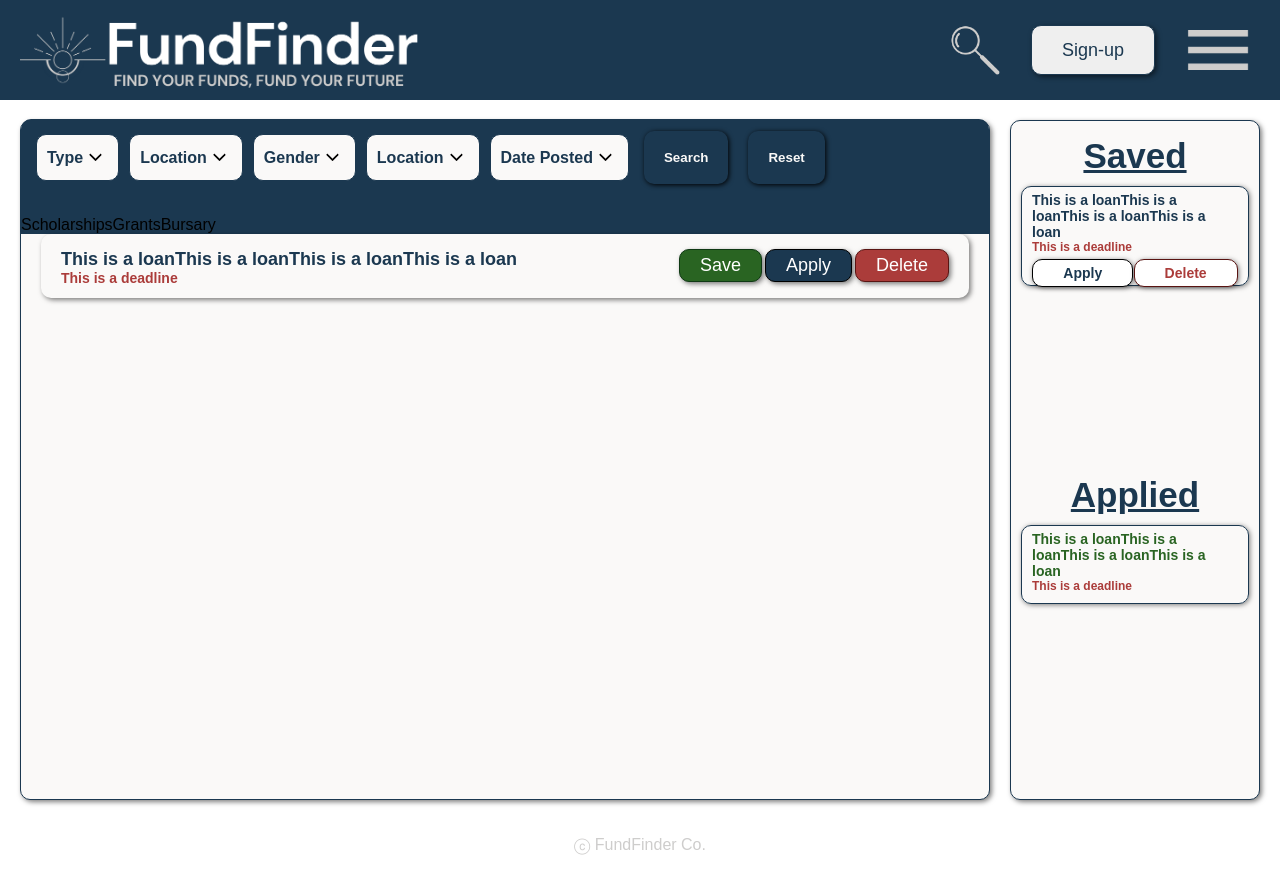
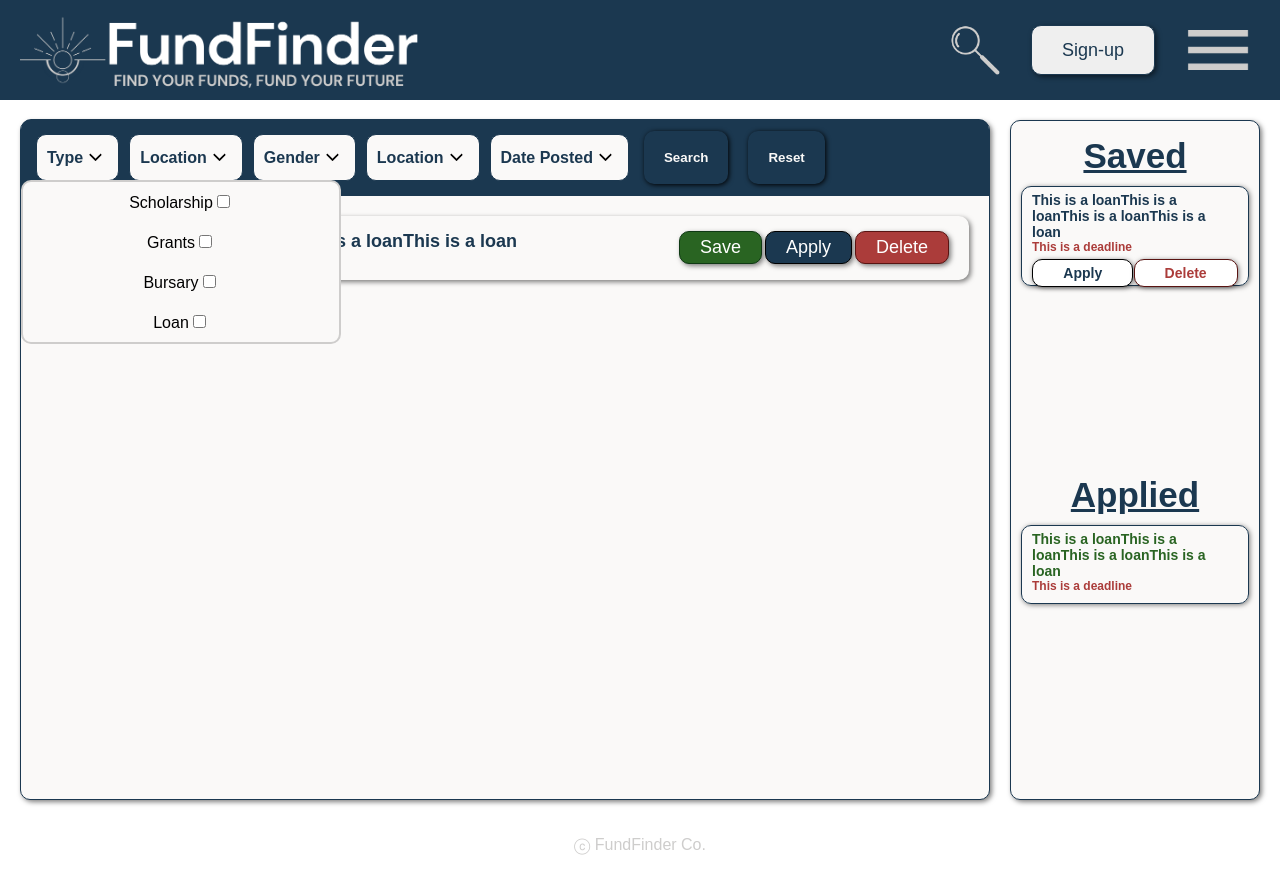
Before and after one commit to Jorfishdan/FundFinder-client, a React (Create React App) app: page /dashboard in a window 1280 px wide. Both pictures are taken after a click on the picture 95 px from the left and 157 px from the top of the page. Built offline with nearby package versions, Linux system fonts and the light colour scheme; a web font is replaced by a local one.

Commit message:
added functionality to drop down and selection of typemod

```diff
--- a/src/components/Filter/Filter.js
+++ b/src/components/Filter/Filter.js
@@ -58,7 +58,7 @@ function Filter({setPage}) {
           <button className="filter__search">Search</button>
           <button className="filter__reset">Reset</button>
         </div>
-        <TypeMod openModal ={openModal} setPage={setPage} />
+        <TypeMod openModal ={openModal}  />
       </section>
     </>
   );
--- a/src/components/List/List.js
+++ b/src/components/List/List.js
@@ -3,11 +3,10 @@ import React, { useState } from "react";
 import Filter from "../Filter/Filter";
 
 export default function List() {
-  const [page, setPage] = useState(null);
 
   return (
     <main className="list__container">
-        <Filter setPage={setPage}/>
+        <Filter />
       {/* <h1 className="list__title">Current Postings</h1> */}
       <section className="list__items">
         <div className="list__items--box">
--- a/src/components/TypeMod/TypeMod.js
+++ b/src/components/TypeMod/TypeMod.js
@@ -2,23 +2,63 @@ import { useState } from "react";
 import './TypeMod.scss';
 
 function TypeMod({openModal}) {
-    const [isShown, setIsShown] = useState(false);
+
+    const [filterValues, setFilterValues] = useState ({ scholarship:false, grants: false, bursary: false, loan: false})
+    const handleInputChange= (event)=> {
+        const {name, checked } = event.target;
+        setFilterValues((prevFilterValues) => ({
+            ...prevFilterValues,
+            [name]:checked,
+        }) )
+    }
     if (!openModal) return null;
 
-    if(!openModal) {
-        return null;
-      }
 return (
     <>
-    <div className="overlay">
-    <section className="typemodal">
-    {/* <div onClick={onClose} className="typemodal__close"> */}
-        <span className="typemodal__scholarships">Scholarships</span>
-        <span className="typemodal__grants">Grants</span>
-        <span className="typemodal__bursary">Bursary</span>
-        {/* </div> */}
-    </section>
-    </div>
+    <form className="typemod">
+        <div className="typemod__wrapper">
+            <span className="typemod__scholarship">Scholarship
+        <label htmlFor="scholarship">
+            < input
+            type = "checkbox"
+            name = "scholarship"
+            id="scholarship"
+            checked={filterValues.scholarship}
+            onChange={handleInputChange} />
+        </label>
+        </span>
+        <span className="typemod__grants">Grants
+        <label htmlFor="grants">
+            < input
+            type = "checkbox"
+            name = "grants"
+            id="grants"
+            checked={filterValues.grants}
+            onChange={handleInputChange} />
+        </label>
+        </span>
+        <span className="typemod__bursary">Bursary
+        <label htmlFor="bursary">
+            < input
+            type = "checkbox"
+            name = "bursary"
+            id="bursary"
+            checked={filterValues.bursary}
+            onChange={handleInputChange} />
+        </label>
+        </span>
+        <span className="typemod__bursary">Loan
+        <label htmlFor="loan">
+            < input
+            type = "checkbox"
+            name = "loan"
+            id="loan"
+            checked={filterValues.loan}
+            onChange={handleInputChange} />
+        </label>
+        </span>
+        </div>
+    </form>
     </>
 )
 }
--- a/src/components/TypeMod/TypeMod.scss
+++ b/src/components/TypeMod/TypeMod.scss
@@ -1 +1,43 @@
 @use "../../styles/variables" as *;
+
+.typemod {
+  &__wrapper {
+    display: flex;
+    flex-direction: column;
+    align-items: center;
+    background-color: $cream;
+    width: 25%;
+    position: absolute;
+    top: 18rem;
+    border-radius: 1rem;
+    border: 2px solid $grey;
+  }
+  &__scholarship {
+    margin: 1rem;
+    width: 100%;
+    text-align: center;
+
+    &:hover {
+      background-color: $grey;
+    }
+  }
+  &__grants {
+    margin: 1rem;
+    width: 100%;
+    text-align: center;
+
+    &:hover {
+      background-color: $grey;
+    }
+  }
+  &__bursary {
+    margin: 1rem;
+    width: 100%;
+    text-align: center;
+
+    &:hover {
+      background-color: $grey;
+      height: 100%;
+    }
+  }
+}
```
